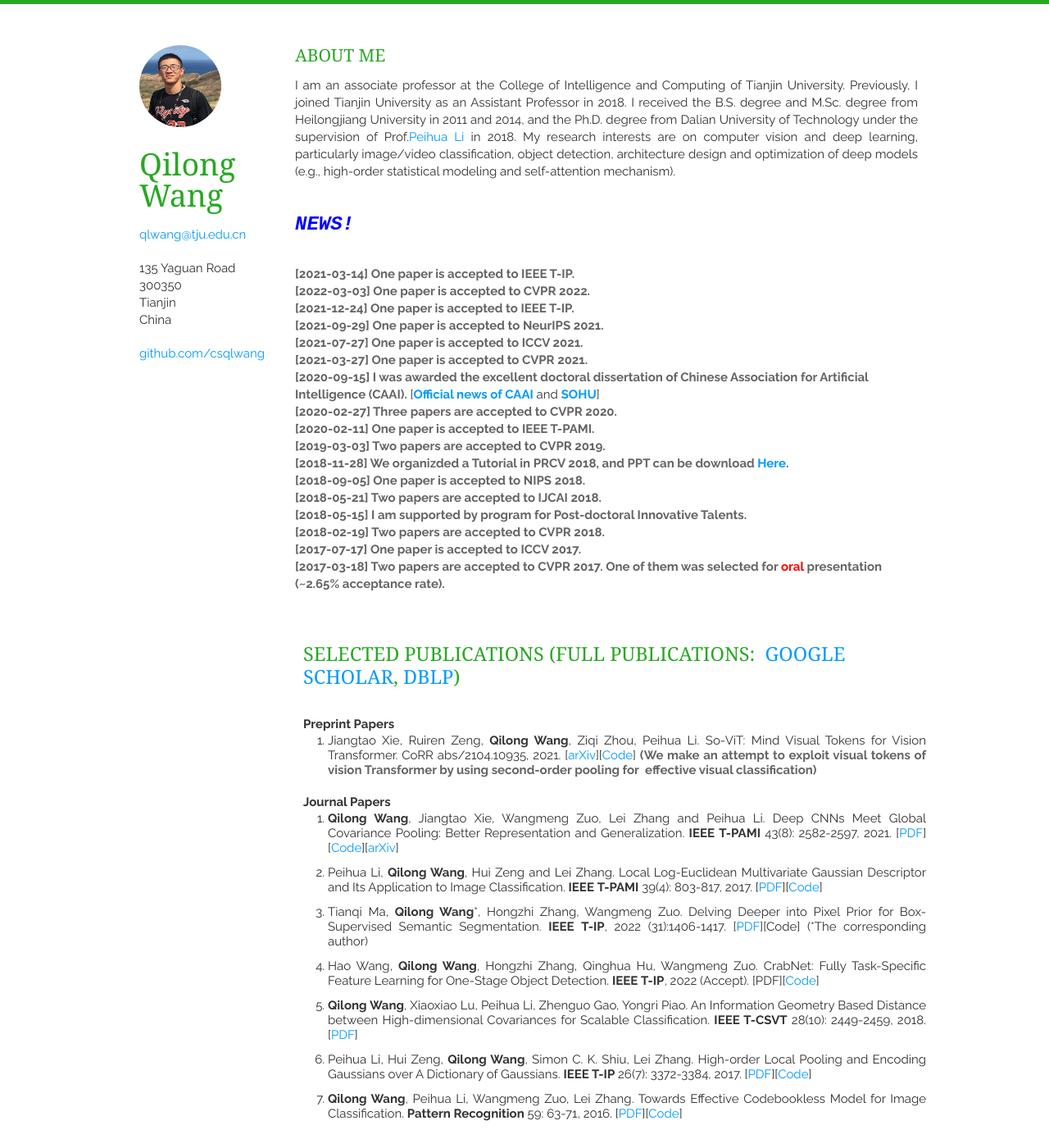
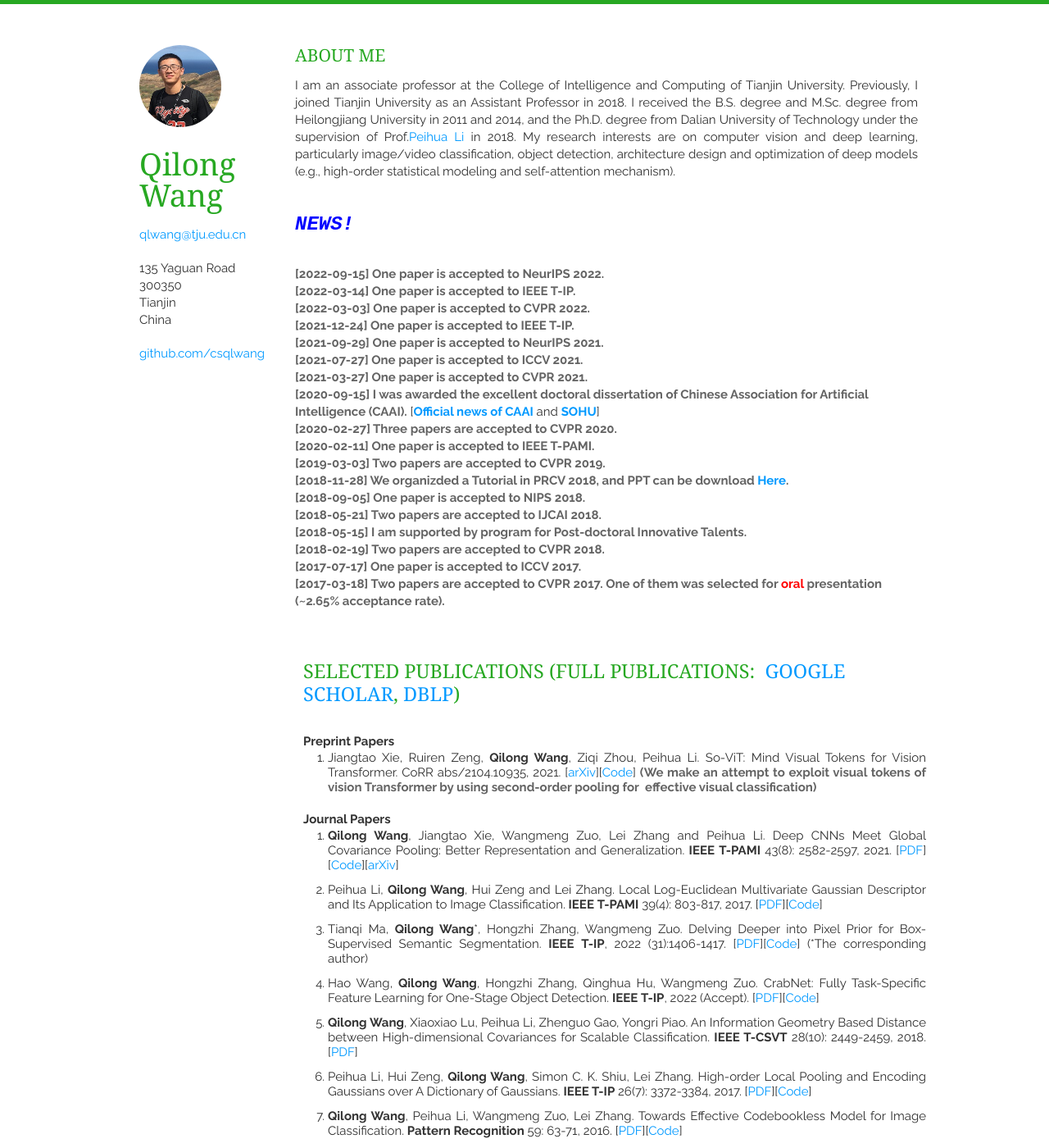
Before and after one commit to iamjingli/homepage, a Jekyll site: the page built from index.html, in a window 1280 px wide and 1400 px high. Shown: the whole window at 82% size. Built offline with Jekyll 4.4.1, drawn with Linux system fonts in a browser that asks for light colours; nearby versions of some CDN libraries; the list of posts is cut into pages by our own code; some of the changed text lies outside the part shown.

Commit message:
homepage

```diff
--- a/_includes/publications.html
+++ b/_includes/publications.html
@@ -58,14 +58,14 @@
 	   <li>
         <div align="justify">
           <div align="justify">
-            <div align="justify">Tianqi Ma, <strong>Qilong Wang</strong>*, Hongzhi Zhang, Wangmeng Zuo.  Delving Deeper into Pixel Prior for Box-Supervised Semantic Segmentation. <strong>IEEE</strong> <strong>T-IP</strong>, 2022 (31):1406-1417. [<a href="https://ieeexplore.ieee.org/document/9684236">PDF</a>][Code] (*The corresponding author)</div>
+            <div align="justify">Tianqi Ma, <strong>Qilong Wang</strong>*, Hongzhi Zhang, Wangmeng Zuo.  Delving Deeper into Pixel Prior for Box-Supervised Semantic Segmentation. <strong>IEEE</strong> <strong>T-IP</strong>, 2022 (31):1406-1417. [<a href="https://ieeexplore.ieee.org/document/9684236">PDF</a>][<a href="https://github.com/matq-hit/PIP">Code</a>] (*The corresponding author)</div>
           </div>
         </div>
       </li>
 	  <li>
         <div align="justify">
           <div align="justify">
-            <div align="justify">Hao Wang, <strong>Qilong Wang</strong>, Hongzhi Zhang, Qinghua Hu, Wangmeng Zuo.  CrabNet: Fully Task-Specific Feature Learning for One-Stage Object Detection. <strong>IEEE</strong> <strong>T-IP</strong>, 2022 (Accept). [PDF][<a href="https://github.com/Hwang64/CrabNet">Code</a>] </div>
+            <div align="justify">Hao Wang, <strong>Qilong Wang</strong>, Hongzhi Zhang, Qinghua Hu, Wangmeng Zuo.  CrabNet: Fully Task-Specific Feature Learning for One-Stage Object Detection. <strong>IEEE</strong> <strong>T-IP</strong>, 2022 (Accept). [<a href="https://ieeexplore.ieee.org/document/9745346">PDF</a>][<a href="https://github.com/Hwang64/CrabNet">Code</a>] </div>
           </div>
         </div>
       </li>
@@ -89,7 +89,7 @@
         <ol>
 			<li>
             <div align="justify">
-              <div align="justify">	Jiangtao Xie, Fei Long, Jiaming Lv, <strong>Qilong Wang</strong>, Peihua Li. Joint Distribution Matters: Deep Brownian Distance Covariance for Few-Shot Classification. 35th  IEEE Conference on Computer Vision and Pattern Recognition (<strong>CVPR</strong>), 2022. [PDF][<a href="http://www.peihuali.org/DeepBDC">Code</a>] </div>
+              <div align="justify">	Jiangtao Xie, Fei Long, Jiaming Lv, <strong>Qilong Wang</strong>, Peihua Li. Joint Distribution Matters: Deep Brownian Distance Covariance for Few-Shot Classification. 35th  IEEE Conference on Computer Vision and Pattern Recognition (<strong>CVPR</strong>), 2022. [<a href="https://arxiv.org/abs/2204.04567">PDF</a>][<a href="https://github.com/Fei-Long121/DeepBDC">Code</a>] </div>
             </div>
           </li>
 			<li>
--- a/_includes/updates.html
+++ b/_includes/updates.html
@@ -30,7 +30,8 @@
     <h1 class="STYLE4"><span class="STYLE14">News!</span>    </h1>
     <address>
     <p class="STYLE16">&nbsp;</p>
-	<p><em>[2021-03-14] One paper is accepted to IEEE T-IP.</em></p>
+	<p><em>[2022-09-15] One paper is accepted to NeurIPS 2022.</em></p>
+	<p><em>[2022-03-14] One paper is accepted to IEEE T-IP.</em></p>
 	<p><em>[2022-03-03] One paper is accepted to CVPR 2022.</em></p>
 	<p><em>[2021-12-24] One paper is accepted to IEEE T-IP.</em></p>
 	<p><em>[2021-09-29] One paper is accepted to NeurIPS 2021.</em></p>
```
